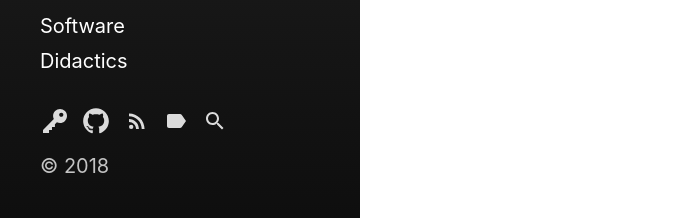
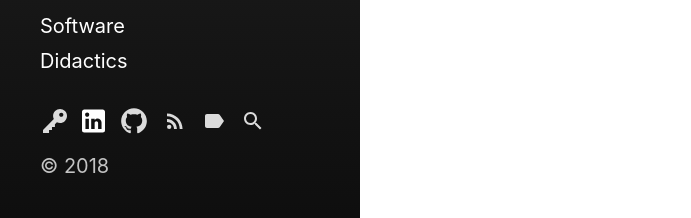
Before and after one commit to riomus/riomus.github.io, a Jekyll site: the page built from index.html, in a window 1280 px wide. Shown: the part 679-897 px from the top of the page, without its empty margins (0-691 px from the left). Built offline with Jekyll 4.4.1, drawn with Linux system fonts in a browser that asks for light colours; the list of posts is cut into pages by our own code.

Commit message:
Adding li

```diff
--- a/_includes/sidebar-icon-links.html
+++ b/_includes/sidebar-icon-links.html
@@ -7,6 +7,14 @@
       <!-- <img src="{{ site.baseurl}}assets/img/gnupg.svg" /> -->
     </a>
 
+
+
+    <a id="tags-link"
+       class="icon"
+       title="LinkedIn" aria-label="LinkedIn"
+       href="https://www.linkedin.com/in/romanbartusiak/">
+      {% include svg/linkedin.svg %}
+    </a>
   {% if site.github.repo %}
     <a id="github-link"
        class="icon" title="Github Project" aria-label="Github Project"
```
Also changed, not shown: _includes/svg/linkedin.svg (added), 1 other file.
